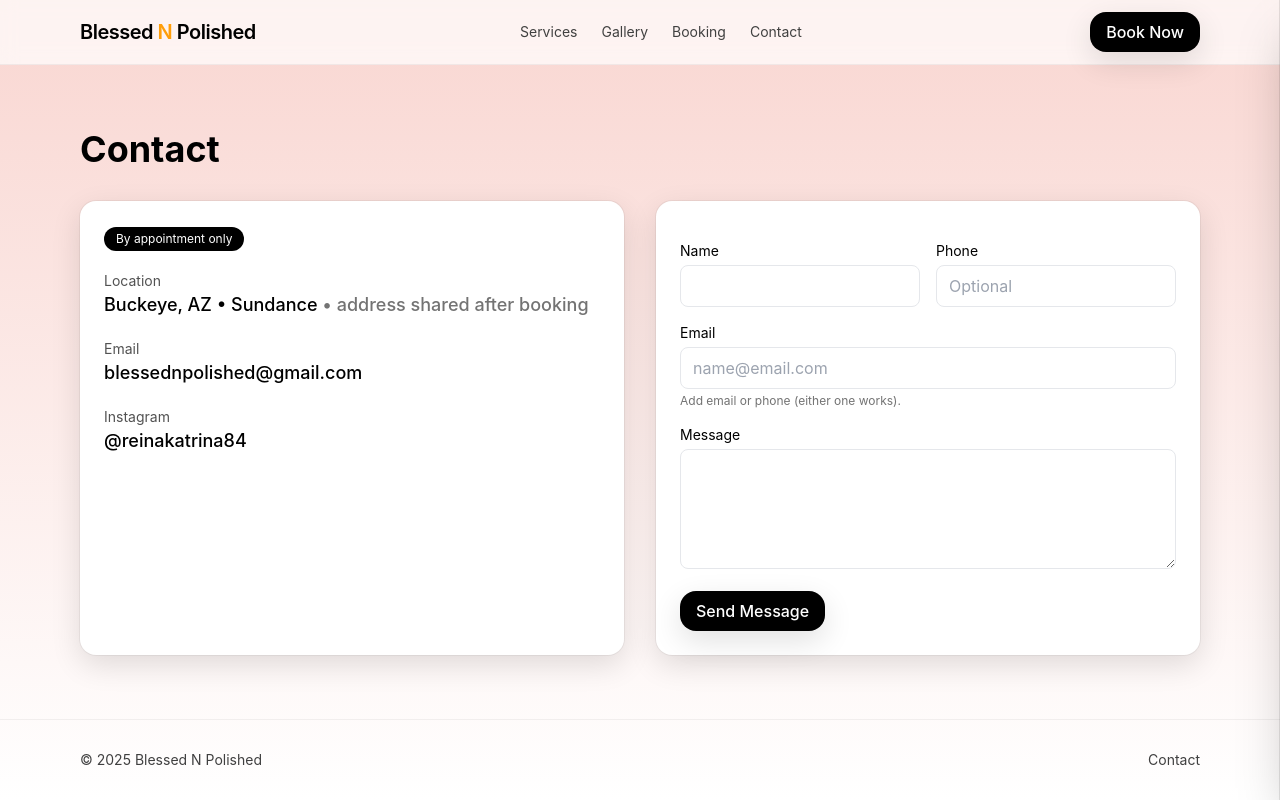
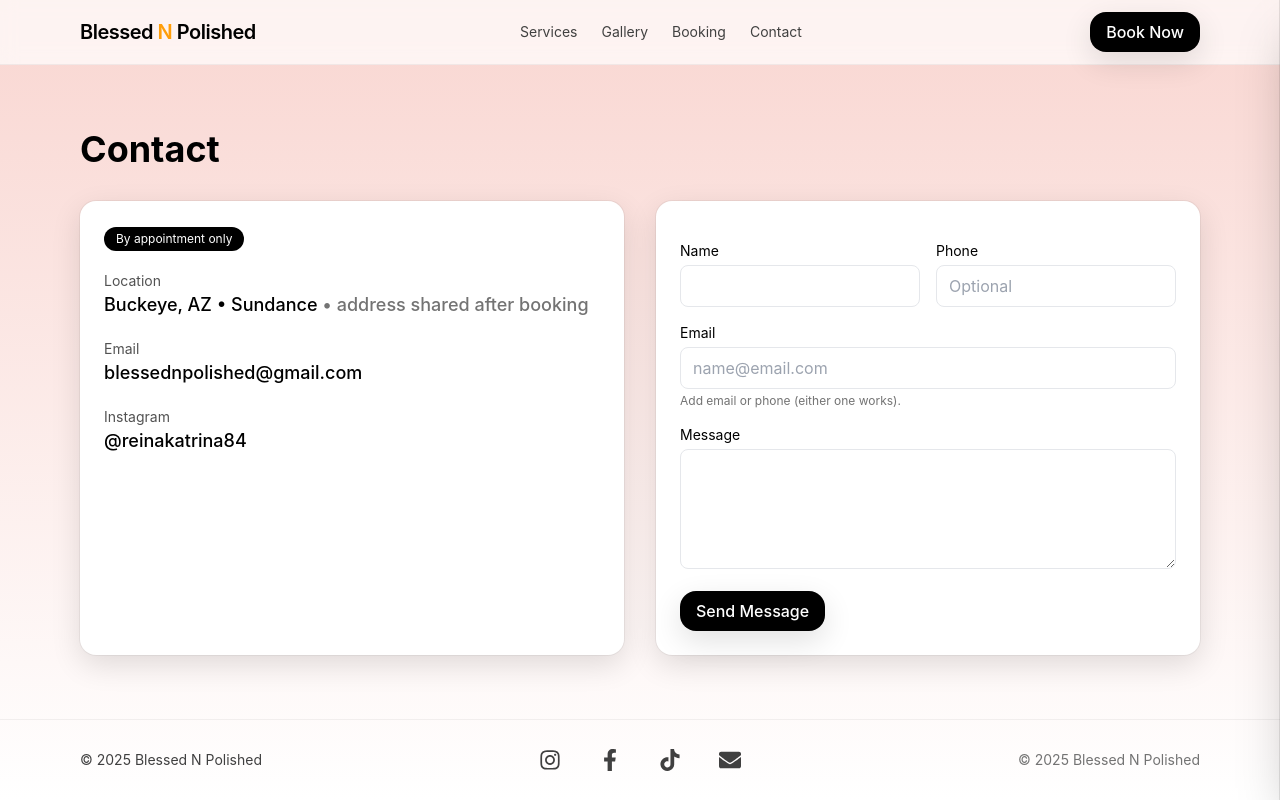
Before and after one commit to blessednpolished602/blessednpolished, a React (Vite) app: page /#/contact in a window 1280 px wide. Built offline with nearby package versions, Linux system fonts and the light colour scheme; no server answers; the database is empty.

Commit message:
socials added and link adjustments

```diff
--- a/package.json
+++ b/package.json
@@ -14,9 +14,11 @@
   "dependencies": {
     "@emailjs/browser": "^4.4.1",
     "firebase": "^12.1.0",
+    "icons": "^1.0.0",
     "lucide-react": "^0.539.0",
     "react": "^19.1.1",
     "react-dom": "^19.1.1",
+    "react-icons": "^5.5.0",
     "react-router-dom": "^7.8.0"
   },
   "devDependencies": {
--- a/src/components/Footer.jsx
+++ b/src/components/Footer.jsx
@@ -1,9 +1,12 @@
+import SocialLinks from "./SocialLinks";
+
 export default function Footer() {
     return (
         <footer className="border-t border-black/5">
             <div className="mx-auto max-w-6xl px-4 h-20 flex items-center justify-between text-sm text-neutral-700">
                 <p>© {new Date().getFullYear()} Blessed N Polished</p>
-                <a href="#contact" className="hover:text-black">Contact</a>
+                <SocialLinks className="justify-center" size={22} gap="gap-5" brand={false} />
+                <p className="text-neutral-500">© {new Date().getFullYear()} Blessed N Polished</p>
             </div>
         </footer>
     )
--- a/src/components/Navbar.jsx
+++ b/src/components/Navbar.jsx
@@ -4,6 +4,7 @@ import { useEffect, useState } from "react";
 import { createPortal } from "react-dom";
 import { auth } from "../lib/firebase";
 import { onAuthStateChanged, signOut } from "firebase/auth";
+import SocialLinks from "./SocialLinks"
 
 export default function Navbar() {
     const navigate = useNavigate();
@@ -191,6 +192,11 @@ export default function Navbar() {
                                             >
                                                 Book Now
                                             </Link>
+
+                                            {/* social icons */}
+                                            <div className="pt-4 flex justify-center">
+                                                <SocialLinks size={24} gap={18} monochrome={true} />
+                                            </div>
                                         </>
                                     );
                                 })()}
--- /dev/null
+++ b/src/components/SocialLinks.jsx
@@ -0,0 +1,65 @@
+import React from "react";
+import { Link } from "react-router-dom";
+import { FaFacebookF, FaInstagram, FaEnvelope } from "react-icons/fa";
+import { SiTiktok } from "react-icons/si";
+import { Icon } from "lucide-react";
+
+/**
+ * Renders social media icons.
+ * - className: extra classes for the container
+ * - size: icon size in px
+ * - gap: Tailwind gap utility (default gap-4)
+ * - brand: true => brand colors; false => inherit text color
+ */
+export default function SocialLinks({
+    className = "",
+    size = 20,
+    gap = "gap-4",
+    brand = false,
+}) {
+    const links = [
+        // TODO: swap these 3 with her real profile URLs
+        { label: "Instagram", type: "external", Icon: FaInstagram, href: "https://www.instagram.com/reinakatrina84/", color: "#E1306C" },
+        { label: "Facebook", type: "external", Icon: FaFacebookF, href: "https://www.facebook.com/katrina.garcia.777158", color: "#1877F2" },
+        { label: "TikTok", type: "external", Icon: SiTiktok, href: "https://www.tiktok.com/@reinakatg?lang=en", color: "#000000" },
+
+        // Envelope goes to /contact (internal)
+        { label: "Contact", type: "internal", Icon: FaEnvelope, to: "/contact", color: "#6B7280" },
+    ];
+
+    const itemCls =
+        "inline-flex items-center justify-center rounded-full w-10 h-10 " +
+        "transition-transform duration-150 hover:-translate-y-0.5 focus:outline-none focus-visible:ring focus-visible:ring-black/10";
+
+    return (
+        <nav aria-label="Social media" className={`flex items-center ${gap} ${className}`}>
+            {links.map(({ label, type, Icon, href, to, color }) =>
+                type === "external" ? (
+                    <a
+                        key={label}
+                        href={href}
+                        target="_blank"
+                        rel="noopener noreferrer"
+                        aria-label={label}
+                        title={label}
+                        className={itemCls}
+                        style={{ color: brand ? color : undefined }}
+                    >
+                        <Icon size={size} />
+                    </a>
+                ) : (
+                    <Link
+                        key={label}
+                        to={to}
+                        aria-label={label}
+                        title={label}
+                        className={itemCls}
+                        style={{ color: brand ? color : undefined }}
+                    >
+                        <Icon size={size} />
+                    </Link>
+                )
+            )}
+        </nav>
+    );
+}
--- a/vite.config.js
+++ b/vite.config.js
@@ -3,5 +3,5 @@ import react from '@vitejs/plugin-react'
 
 export default defineConfig({
   plugins: [react()],
-  base: '/blessednpolished',
+  base: '/',
 })
```
Also changed, not shown: 1 other file (tests, documents, lock files or other folders).
